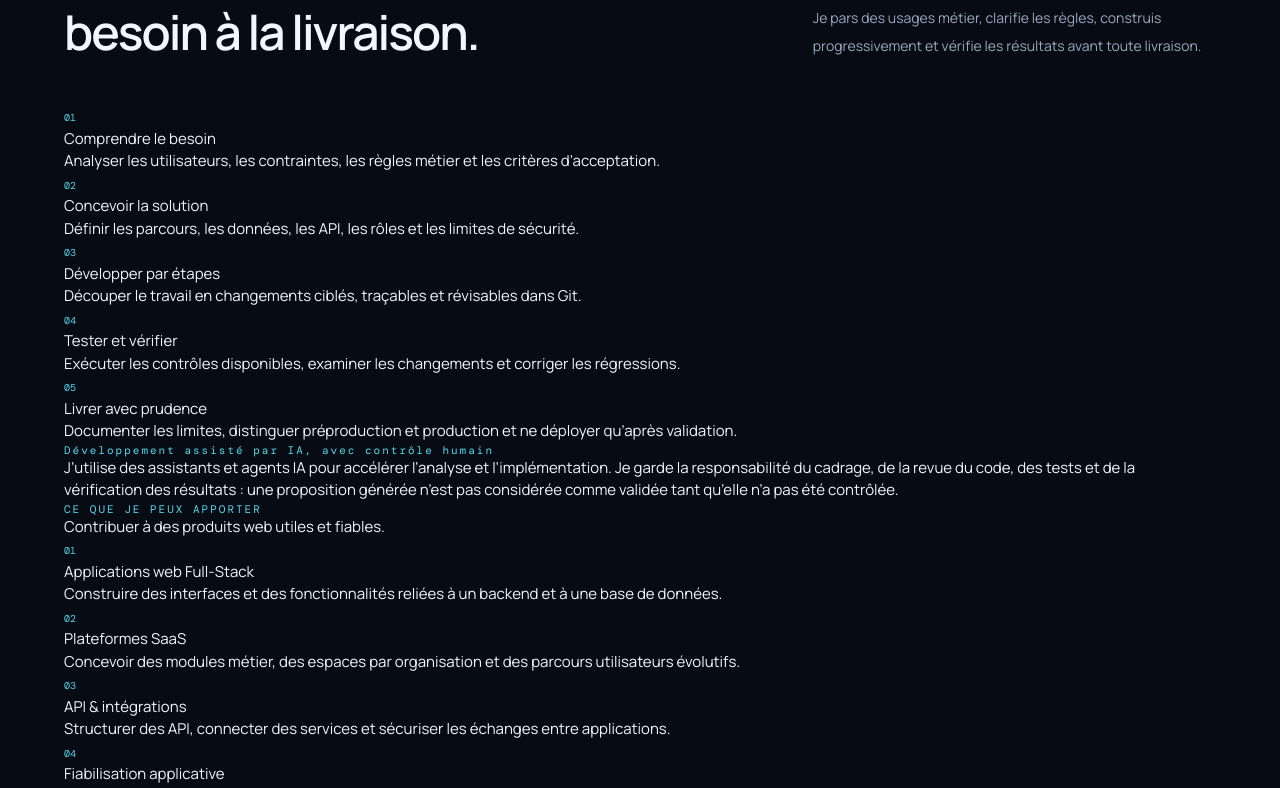
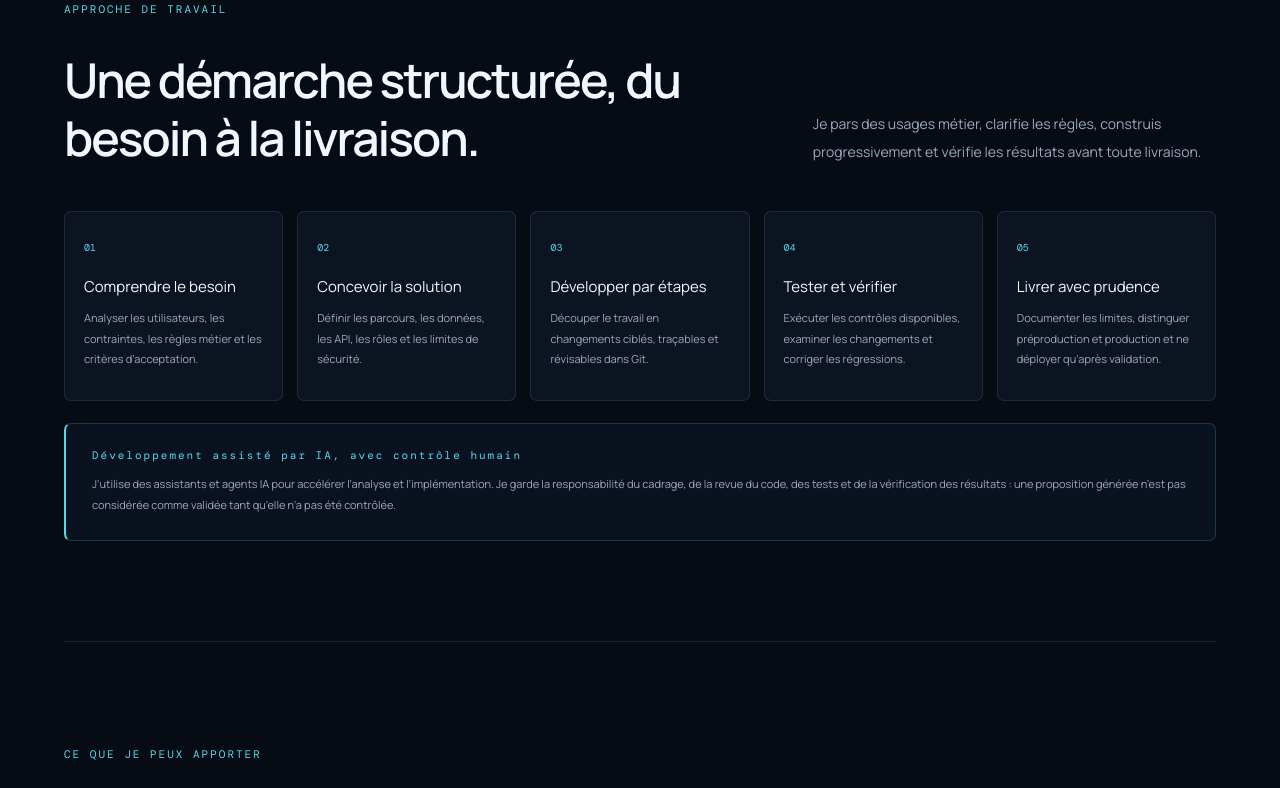
Before and after one commit to refontiq-dotcom/samuel-dukoua-portfolio, a Next.js app: page / in a window 1280 px wide. Shown: the part 4985-5773 px from the top of the page. Built offline with nearby package versions, Linux system fonts and the light colour scheme.

Commit message:
portfolio: style recruiter-facing approach and services sections

```diff
--- a/app/globals.css
+++ b/app/globals.css
@@ -67,3 +67,18 @@
 .project-security strong{display:block;margin-bottom:9px;color:var(--cyan);font:10px var(--mono);letter-spacing:.55px;text-transform:uppercase}
 .project-security ul{display:grid;gap:7px;margin:0;padding-left:16px}
 .project-security li{color:#b9c8dc;font-size:10px;line-height:1.65}
+
+
+/* Recruiter-facing skills, working approach and services */
+.method-section,.services-section{padding-top:105px;padding-bottom:100px;border-top:1px solid var(--line)}
+.method-grid{display:grid;grid-template-columns:repeat(5,1fr);gap:14px;margin-top:42px}
+.method-card,.service-card{padding:23px 19px;background:var(--panel);border:1px solid var(--line);border-radius:7px;min-height:190px}
+.method-card h3,.service-card h3{font-size:15px;line-height:1.45;margin:18px 0 10px}
+.method-card p,.service-card p,.ai-practice p{font-size:11px;line-height:1.9;color:var(--muted);margin:0}
+.ai-practice{margin-top:22px;padding:24px 26px;border:1px solid rgba(85,217,237,.2);border-left:2px solid var(--cyan);border-radius:7px;background:rgba(13,27,43,.55)}
+.ai-practice .section-kicker{margin-bottom:12px}
+.services-section h2{font-size:clamp(30px,4vw,48px);line-height:1.2;letter-spacing:-2px;margin:30px 0 0;font-weight:600}
+.services-grid{display:grid;grid-template-columns:repeat(4,1fr);gap:14px;margin-top:40px}
+.service-card{min-height:175px}
+@media(max-width:1100px){.method-grid{grid-template-columns:repeat(3,1fr)}.services-grid{grid-template-columns:repeat(2,1fr)}.nav{gap:12px}.nav a{font-size:9px}}
+@media(max-width:680px){.method-section,.services-section{padding-top:75px;padding-bottom:75px}.method-grid,.services-grid{grid-template-columns:1fr 1fr;gap:10px}.method-card,.service-card{padding:18px 14px;min-height:190px}.method-card h3,.service-card h3{font-size:13px}.method-card p,.service-card p,.ai-practice p{font-size:10px}.ai-practice{padding:19px 16px}.services-section h2{font-size:34px}}
```
